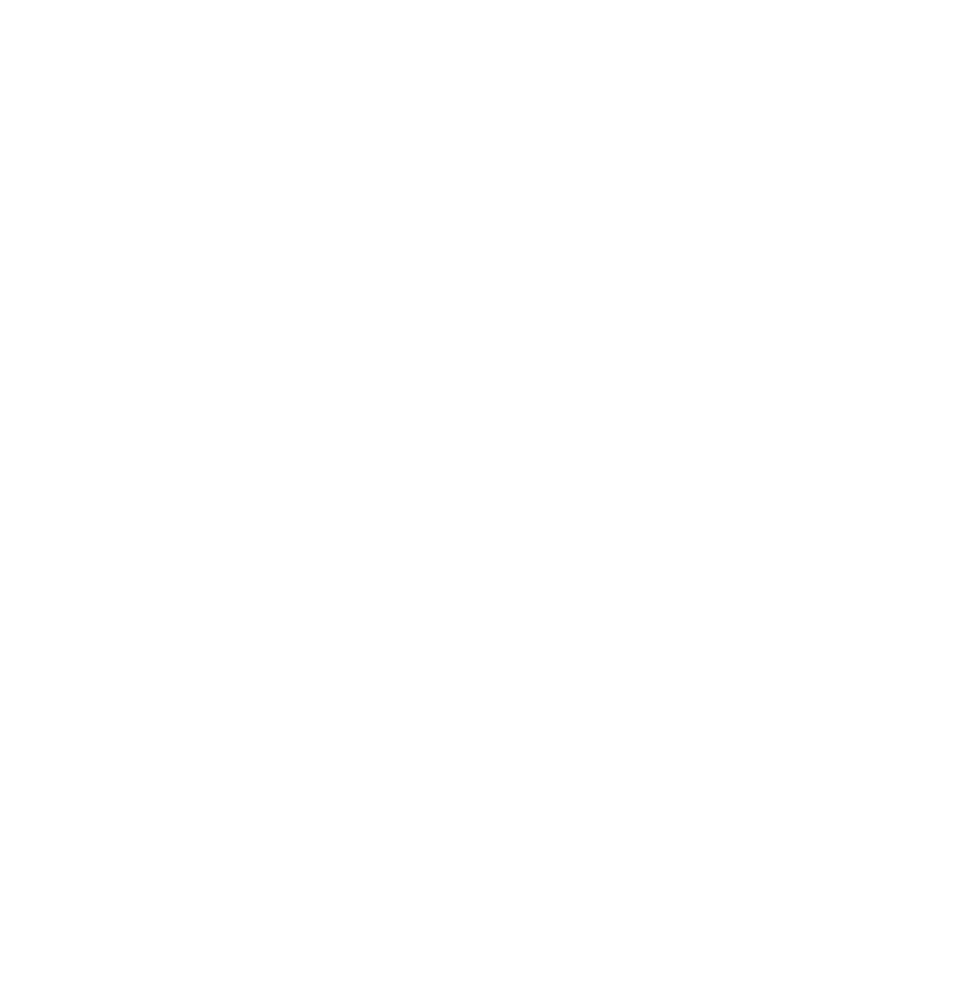
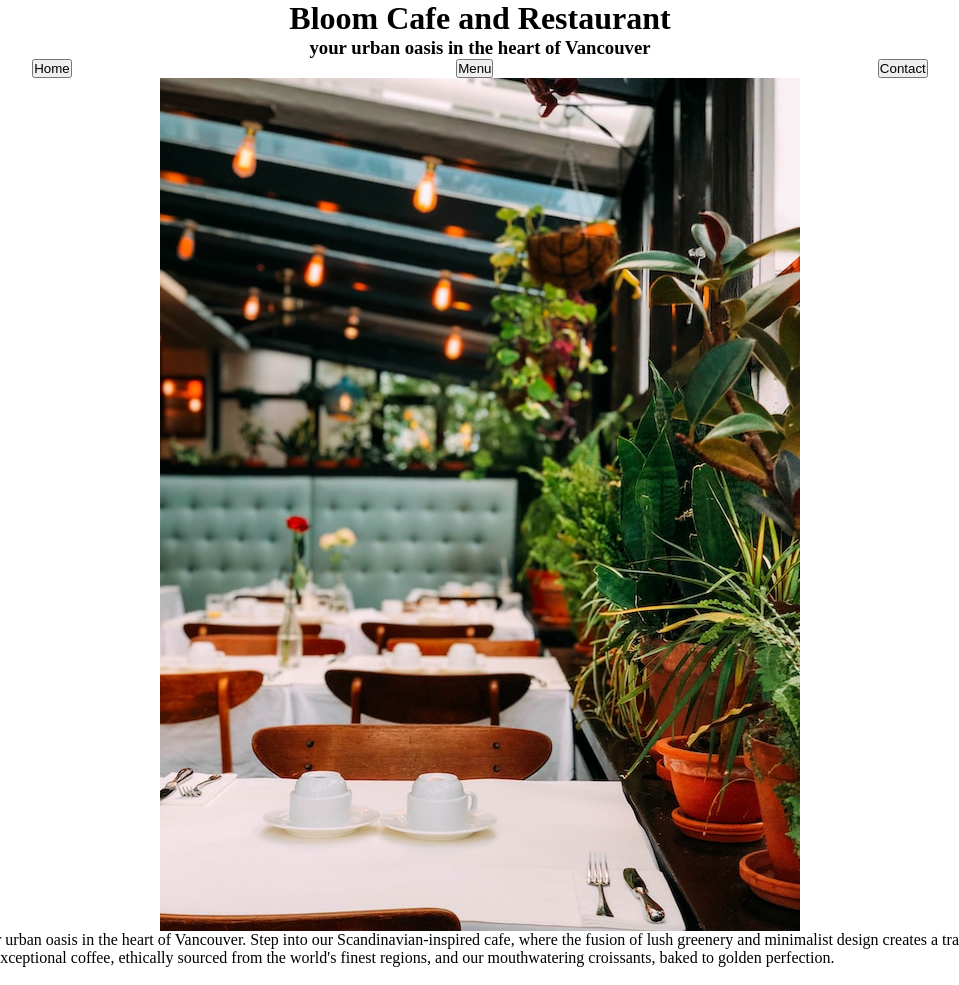
Before and after one commit to ashsic/odin-restaurant-page, a website built with webpack: page dist/index.html in a window 1280 px wide. Shown: the whole page, without its empty margins (160-1119 px from the left). Before the commit the page ends 800 px from the top, so only its background shows below. Built offline with nearby package versions, Linux system fonts and the light colour scheme.

Commit message:
add img, JS generated homepage, JS tab files

```diff
--- a/package.json
+++ b/package.json
@@ -9,7 +9,12 @@
   "author": "",
   "license": "ISC",
   "devDependencies": {
+    "css-loader": "^6.8.1",
+    "style-loader": "^3.3.3",
     "webpack": "^5.89.0",
     "webpack-cli": "^5.1.4"
+  },
+  "dependencies": {
+    "lodash": "^4.17.21"
   }
 }
--- /dev/null
+++ b/src/homepage.js
@@ -0,0 +1,74 @@
+// homepage.js
+
+import Cafe from './chris-liverani-oCsaxvGCehM-unsplash.jpg';
+
+
+const pageLoad = function(){
+    console.log('pageLoad');
+    // Targeting content div
+    const content = document.querySelector('#content');
+    const homepage = document.createElement('div');
+    homepage.setAttribute('class', 'container');
+
+    // Creating, filling, appending header with nav
+    const header = document.createElement('header');
+
+    const h1 = document.createElement('h1');
+    h1.textContent = 'Bloom Cafe and Restaurant';
+    header.appendChild(h1);
+
+    const slogan = document.createElement('h3');
+    slogan.textContent = 'your urban oasis in the heart of Vancouver';
+    header.appendChild(slogan);
+
+    const nav = document.createElement('nav');
+    const navList = document.createElement('ul');
+    nav.appendChild(navList);
+
+    const liArray = [
+        'Home',
+        'Menu',
+        'Contact'
+    ];
+
+    for (let i=0; i<3; i++){
+        const li = document.createElement('li');
+        const button = document.createElement('button')
+        li.appendChild(button);
+        button.textContent = liArray[i];
+        navList.appendChild(li);
+
+        // NEED EVENT LISTENERS
+
+    };
+
+    header.appendChild(nav);
+
+    content.before(header);
+
+    // Creating, filling, appending footer
+    const footer = document.createElement('footer');
+    const footerP = document.createElement('p');
+    footerP.textContent = 'Made by ashsic, 2023';
+    footer.appendChild(footerP);
+    content.after(footerP);
+
+    // Adding img, copy to content
+
+    const myCafe = new Image();
+    myCafe.src = Cafe;
+    content.appendChild(myCafe);
+
+    const copywriting = document.createElement('p');
+    copywriting.textContent = "Welcome to Bloom, your urban oasis in the heart of Vancouver. Step into our Scandinavian-inspired cafe, where the fusion of lush greenery and minimalist design creates a tranquil retreat. At Bloom, we're renowned for our exceptional coffee, ethically sourced from the world's finest regions, and our mouthwatering croissants, baked to golden perfection.";
+    content.appendChild(copywriting);
+
+};
+
+
+
+
+
+
+
+export { pageLoad };
--- a/src/index.js
+++ b/src/index.js
@@ -1,3 +1,11 @@
 // index.js
 
+import _ from 'lodash';
+import { pageLoad } from './homepage.js';
+
+
+
+pageLoad();
+
+
 console.log("test");
--- /dev/null
+++ b/src/style.css
@@ -0,0 +1,38 @@
+/* style.css */
+
+body, :root, * {
+    margin: 0;
+    padding: 0;
+}
+
+#content {
+    display: flex;
+    flex-direction: column;
+    align-items: center;
+
+}
+
+body {
+    display: flex;
+    flex-direction: column;
+    justify-content: space-between;
+    min-height: 100vh;
+}
+
+header {
+    display: flex;
+    flex-direction: column;
+    align-items: center;
+
+}
+
+ul {
+    list-style-type: none;
+    display: flex;
+    justify-content: space-around;
+
+}
+
+nav {
+    width: 100%;
+}
--- a/webpack.config.js
+++ b/webpack.config.js
@@ -6,4 +6,16 @@
     filename: 'main.js',
     path: path.resolve(__dirname, 'dist'),
   },
+  module: {
+    rules: [
+      {
+        test: /\.css$/i,
+        use: ['style-loader', 'css-loader'],
+      },
+     {
+       test: /\.(png|svg|jpg|jpeg|gif)$/i,
+       type: 'asset/resource',
+     },
+    ],
+  },
 };
```
Also changed, not shown: dist/dc50a21507ab7b3d16b9.jpg (added), dist/index.html, dist/main.js, dist/main.js.LICENSE.txt (added), src/chris-liverani-oCsaxvGCehM-unsplash.jpg (added), 1 other file.
